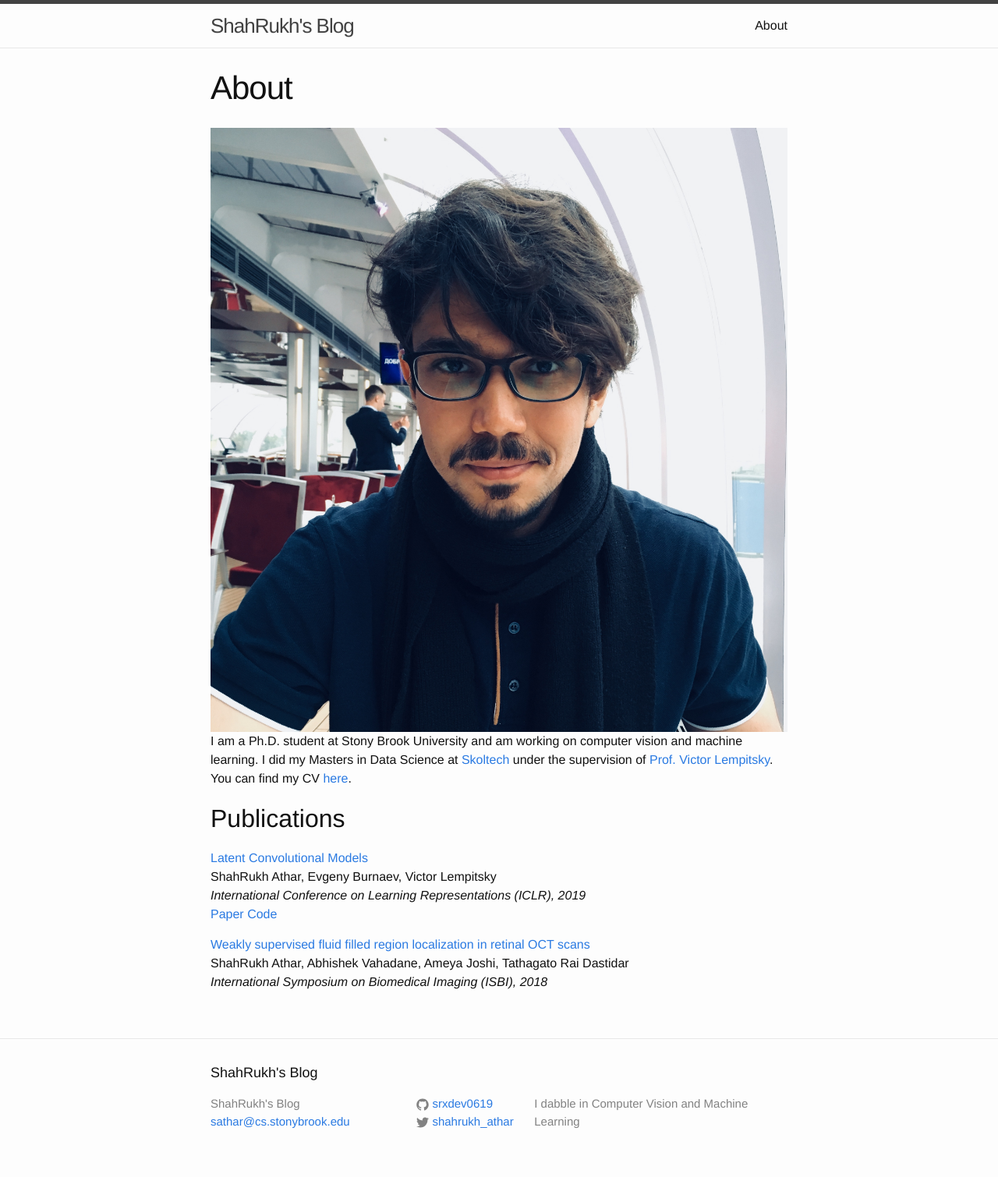
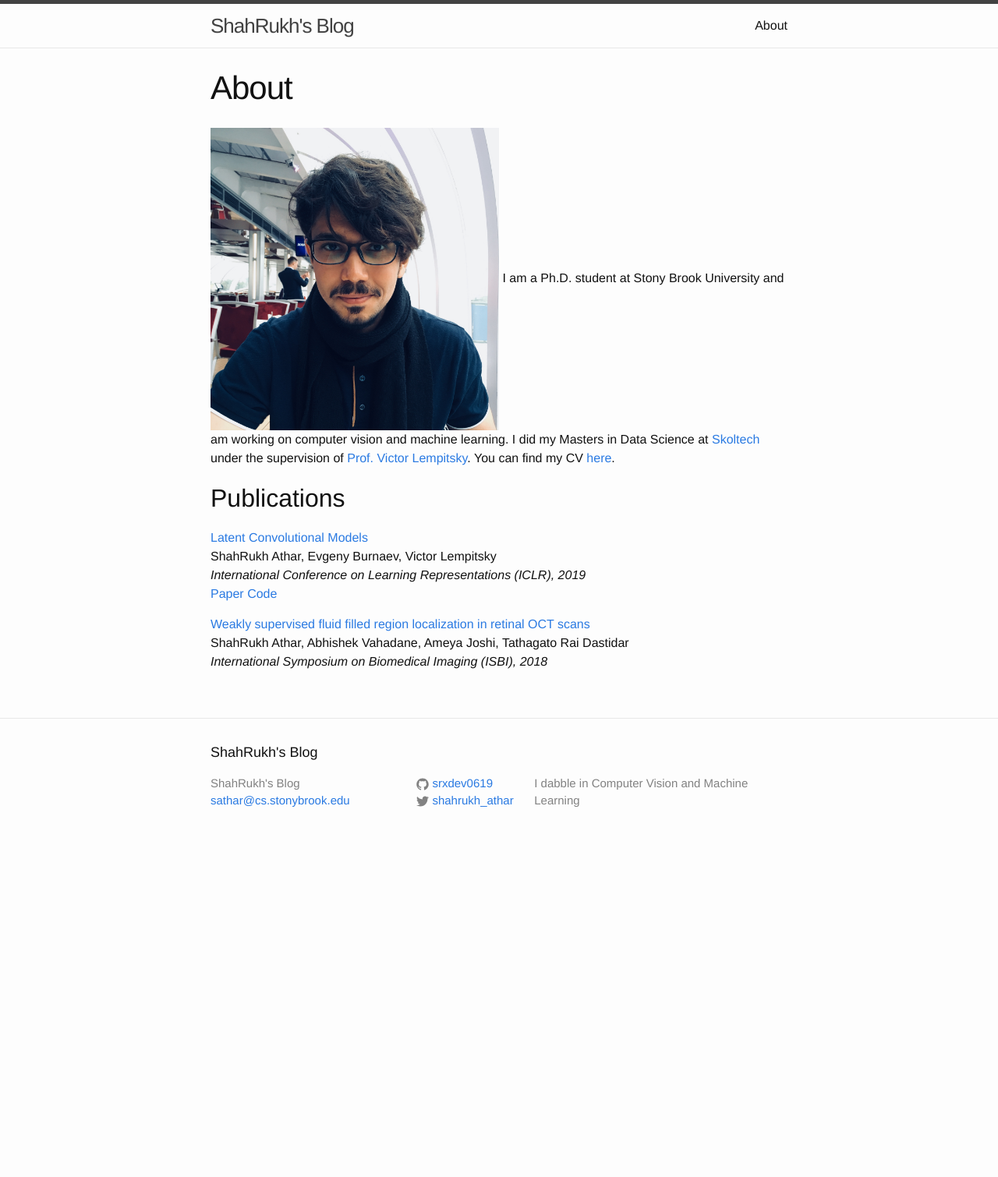
Before and after one commit to shahrukhathar/shahrukhathar.github.io, a Jekyll site: the page built from pages/about.md, in a window 1280 px wide. Shown: the whole page at 78% size. Built offline with Jekyll 4.4.1, drawn with Linux system fonts in a browser that asks for light colours; after the commit the page ends 1099 px from its top, so only the background shows below that.

Commit message:
Updated Page

```diff
--- a/pages/about.md
+++ b/pages/about.md
@@ -3,7 +3,7 @@
 title: About
 permalink: /about/
 ---
-![](/images/IMG_2922.jpg)<!-- .element height="50%" width="50%" -->
+![](/images/IMG_2922.jpg){:height="50%" width="50%"}
 I am a Ph.D. student at Stony Brook University and am working on computer vision and machine learning. I did my Masters in Data Science at [Skoltech](https://http://www.skoltech.ru/en) under the supervision of [Prof. Victor Lempitsky](http://faculty.skoltech.ru/people/victorlempitsky). You can find my CV [here](/assets/CV.pdf).
 
 
```
